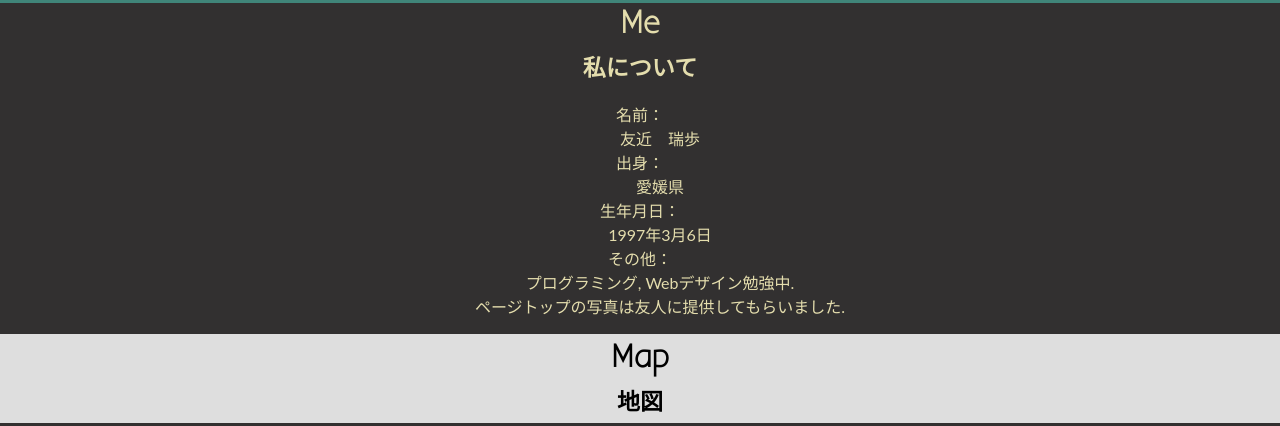
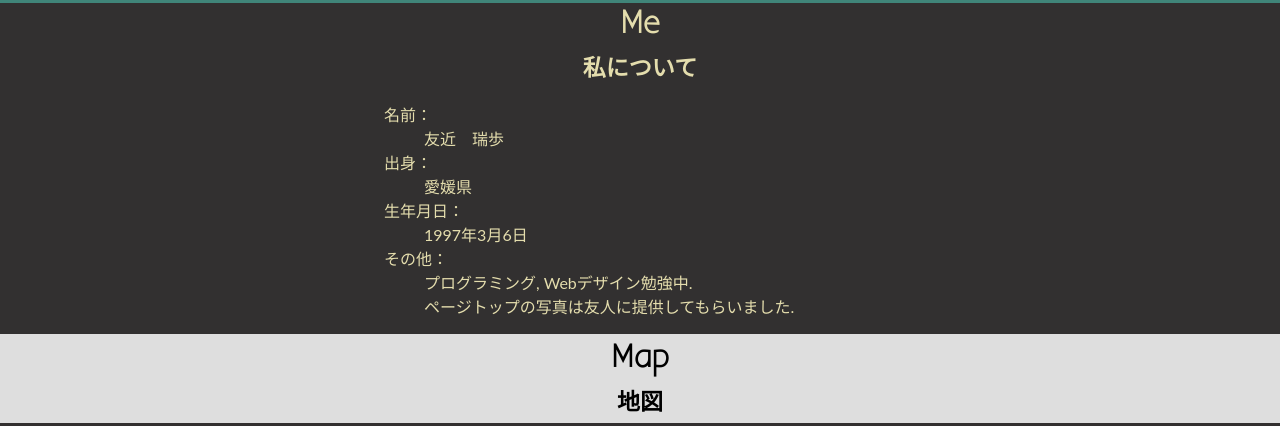
Before and after one commit to tomocreate01/tomocreate01.github.io, a plain HTML site: page index.html in a window 1280 px wide. Shown: the part 3118-3544 px from the top of the page. Drawn offline with nearby package versions, Linux system fonts and the light colour scheme; a web font is replaced by a local one.

Commit message:
[change]changed category "me"

```diff
--- a/CSS/main.css
+++ b/CSS/main.css
@@ -239,7 +239,16 @@ h4{
 }
 /*-----me-----*/
 
-#me .me-title{
+
+.me-plofile {
+  margin-left: auto;
+  margin-right: auto;
+  width:40%;
+  text-align: left;
+
+}
+
+/*#me .me-title{
   margin-left: auto;
   margin-right: auto;
   text-align: left;
@@ -250,7 +259,7 @@ h4{
   margin-right: auto;
   text-align: left;
   width: 30%;
-}
+}*/
 /*----- 地図-----*/
 #Map{
   padding: 3px;
```
